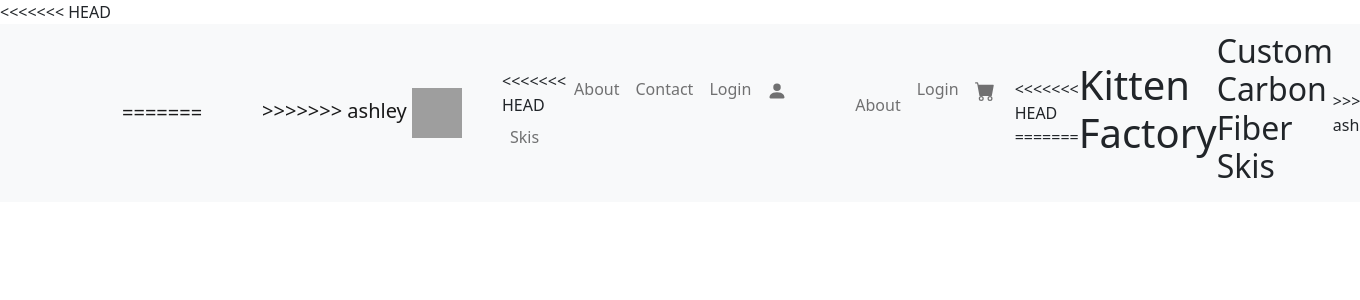
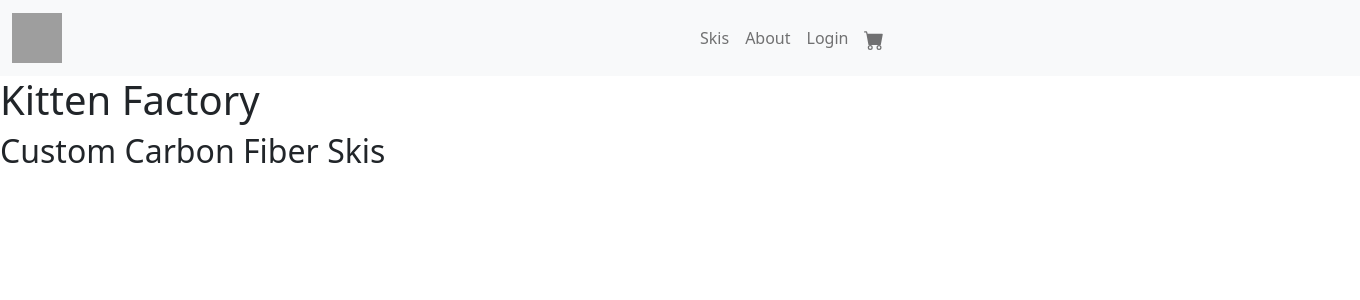
Before and after one commit to jbucanay/kittenfactory, a PHP site: page /home.php in a window 1360 px wide; the page is wider, and only the part inside the window is pictured. Shown: the top 300 px of that part. Run offline with PHP 8.4, Linux system fonts and the light colour scheme; grey boxes are pictures that could not be loaded.

Commit message:
ashley changes

```diff
--- a/home/home.php
+++ b/home/home.php
@@ -16,16 +16,10 @@
     </style>
 <title>Kitten Factory | Ski Manufacturing</title>
 </head>
-<<<<<<< HEAD
-<nav class="navbar navbar-expand-lg navbar-light bg-light">
-<div class="container">
-    <a class="navbar-brand" href="#">
-=======
 
 <nav class="navbar navbar-expand-lg navbar-light bg-light">
 <div class="container">
     <a class="navbar-brand" href="../home/home.php">
->>>>>>> ashley
       <img src="../images/logo.png" alt="" width="50" height="50">
     </a>
   </div>
@@ -36,28 +30,6 @@
     <div class="collapse navbar-collapse" id="navbarNavDropdown">
       <ul class="navbar-nav">
       <li class="nav-item">
-<<<<<<< HEAD
-          <a class="nav-link" aria-current="page" href="#">Skis</a>
-        </li>
-
-        <li class="nav-item">
-          <a class="nav-link" aria-current="page" href="#">About</a>
-        </li>
-
-        <li class="nav-item">
-          <a class="nav-link" href="#">Contact</a>
-        </li>
-        <li class="nav-item">
-          <a class="nav-link" href="../login/login.php">Login</a>
-        </li>
-        <li class="nav-item">
-          <a class="nav-link" href="#"><svg xmlns="http://www.w3.org/2000/svg" width="20" height="20" fill="currentColor" class="bi bi-person-fill" viewBox="0 0 16 16">
-            <path d="M3 14s-1 0-1-1 1-4 6-4 6 3 6 4-1 1-1 1H3zm5-6a3 3 0 1 0 0-6 3 3 0 0 0 0 6z"/>
-            </svg></a>
-        </li>
-        <li class="nav-item">
-          <a class="nav-link" href="../login/login.php"><svg xmlns="http://www.w3.org/2000/svg" width="20" height="20" fill="currentColor" class="bi bi-cart-fill" viewBox="0 0 16 16">
-=======
           <a class="nav-link" aria-current="page" href="../shop/shop.php">Skis</a>
         </li>
 
@@ -71,7 +43,6 @@
 
         <li class="nav-item">
           <a class="nav-link" href="../viewcart/viewcart.php"><svg xmlns="http://www.w3.org/2000/svg" width="20" height="20" fill="currentColor" class="bi bi-cart-fill" viewBox="0 0 16 16">
->>>>>>> ashley
           <path d="M0 1.5A.5.5 0 0 1 .5 1H2a.5.5 0 0 1 .485.379L2.89 3H14.5a.5.5 0 0 1 .491.592l-1.5 8A.5.5 0 0 1 13 12H4a.5.5 0 0 1-.491-.408L2.01 3.607 1.61 2H.5a.5.5 0 0 1-.5-.5zM5 12a2 2 0 1 0 0 4 2 2 0 0 0 0-4zm7 0a2 2 0 1 0 0 4 2 2 0 0 0 0-4zm-7 1a1 1 0 1 1 0 2 1 1 0 0 1 0-2zm7 0a1 1 0 1 1 0 2 1 1 0 0 1 0-2z"/>
             </svg></a>
         </li>
@@ -80,8 +51,6 @@
   </div>
 </nav>
 
-<<<<<<< HEAD
-=======
 <body>
 
 	<h1> Kitten Factory </h1>
@@ -90,7 +59,6 @@
 
 </body>
 
->>>>>>> ashley
 
 
 </html>
--- a/login/login.php
+++ b/login/login.php
@@ -39,11 +39,7 @@
           </div>
         </div>
 
-<<<<<<< HEAD
         <button type="submit" class="btn btn-primary" ><a href="../shop/shop.php" target="_self" class='atag'>Sign in</a></button>
-=======
-        <button type="submit" class="btn btn-primary" ><a href="../vieworders/vieworders.php" target="_self" class='atag'>Sign in</a></button>
->>>>>>> ashley
         </div>
     </form>
 </body>
```
